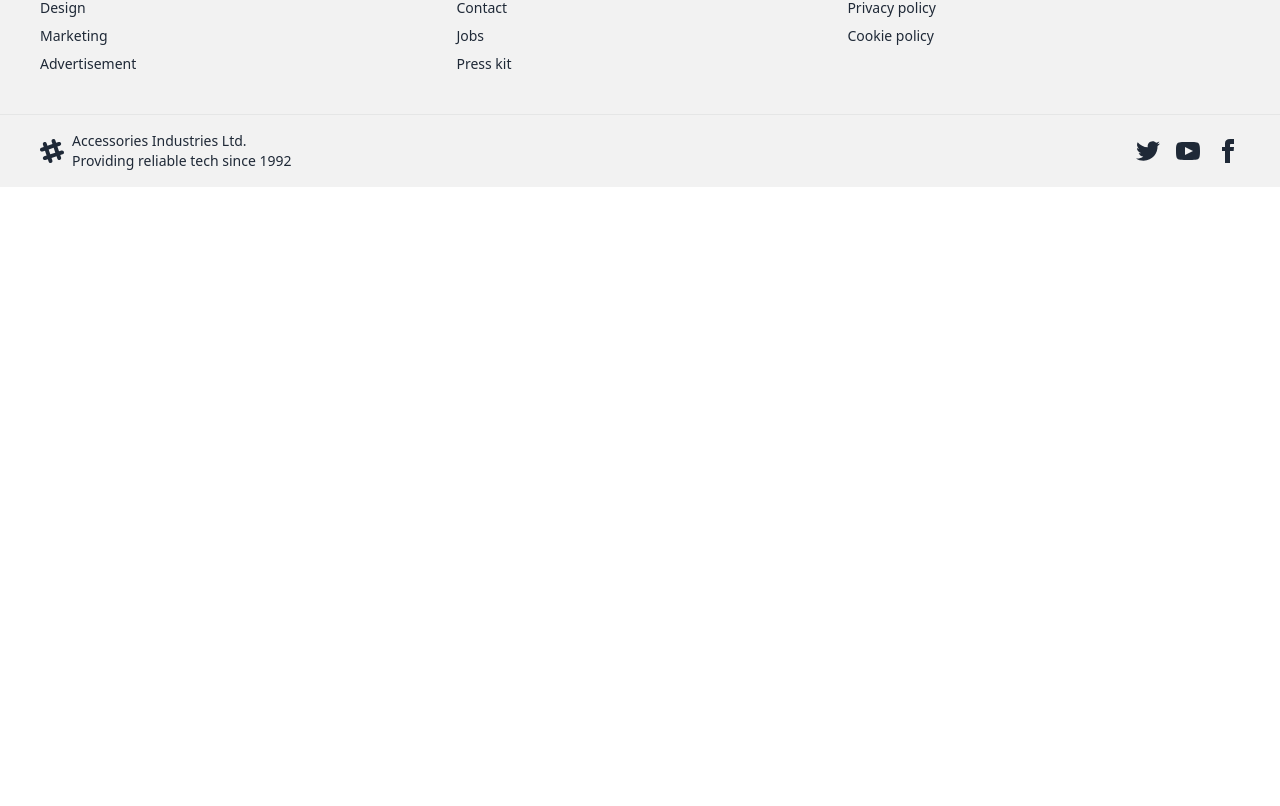
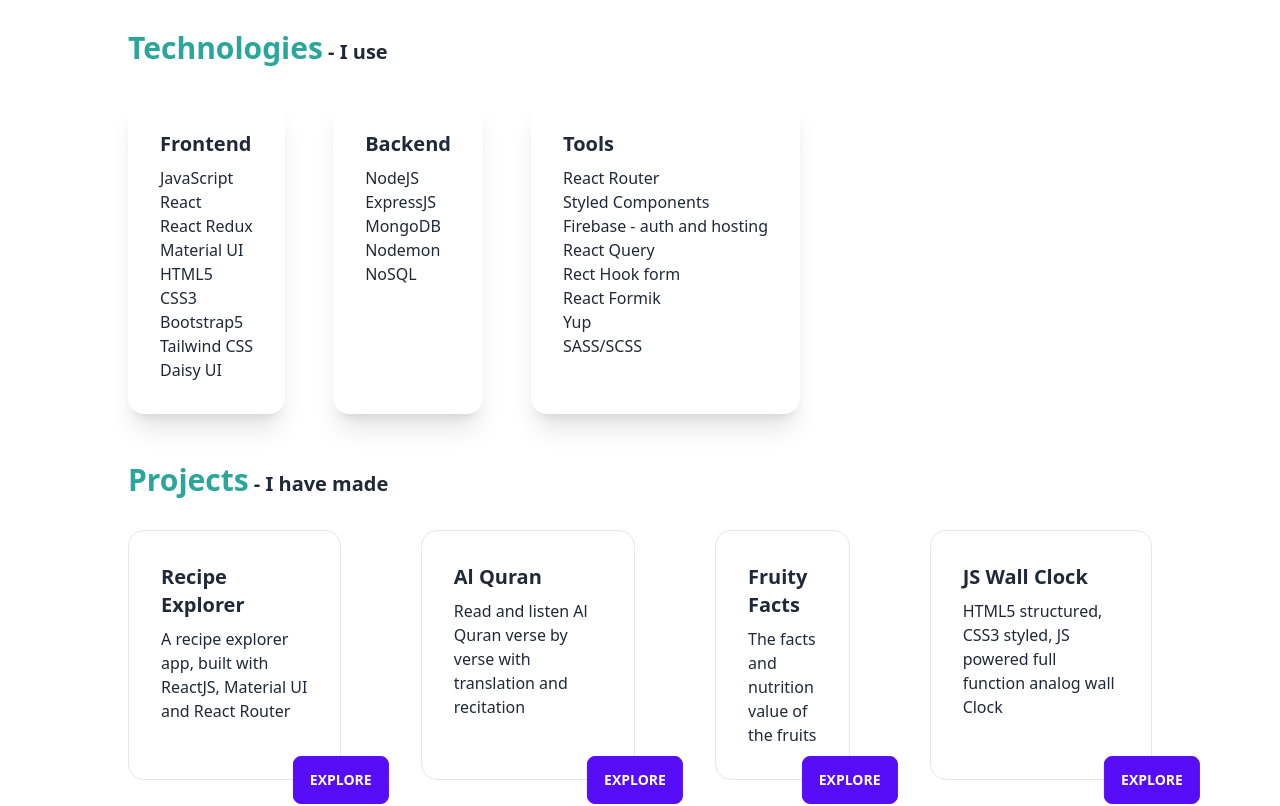
Before and after one commit to hasanTheBest/computer-accessories-client, a React (Create React App) app: page /portfolio in a window 1280 px wide. Shown: the part 194-1000 px from the top of the page. Before the commit the page ends 800 px from the top, so only its background shows below. Built offline with nearby package versions, Linux system fonts and the light colour scheme; no server answers.

Commit message:
protfolio section added.

```diff
--- a/src/pages/Blog/FilterProductByName.jsx
+++ b/src/pages/Blog/FilterProductByName.jsx
@@ -125,13 +125,17 @@
           <pre data-prefix=">" class="text-warning">
             <code>
               {`
-                const electronics = products.filter(product => product.category === "electronics")
-                console.log(electronics)
+                function search(products, cateName){
+                  const electronics = products.filter(product => product.category === catName)
+                  return electronics;
+                }
+                console.log(search(products, electronics))
                 `}
             </code>
           </pre>
           <pre data-prefix=">" class="text-success">
             <code>
+              Output:
               {`
                 {
                   title: "WD 2TB Elements Portable External Hard Drive - USB 3.0 ",
--- a/src/pages/Portfolio.jsx
+++ b/src/pages/Portfolio.jsx
@@ -1,7 +1,162 @@
 import React from "react";
+import { Link } from "react-router-dom";
 
 const Portfolio = () => {
-  return <div>Portfolio</div>;
+  return (
+    <section className="max-w-screen-lg mx-auto">
+      <div className="text-center p-6 mb-12">
+        <h2 className="text-4xl font-semibold">Mahmudul Hasan</h2>
+        <p>mhasan.send@gmail.com</p>
+      </div>
+
+      <div className="mb-12">
+        <h3 className="text-xl font-semibold mb-8">
+          <span className="text-3xl text-accent-focus">Technologies</span> - I
+          use
+        </h3>
+        <div className="flex flex-col lg:flex-row gap-6 lg:gap-12">
+          {/* Frontend */}
+          <div class="card bg-base-100 shadow-xl">
+            <div class="card-body">
+              <h2 class="card-title">Frontend</h2>
+              <ul className="menu">
+                <li>JavaScript</li>
+                <li>React</li>
+                <li>React Redux</li>
+                <li>Material UI</li>
+                <li>HTML5</li>
+                <li>CSS3</li>
+                <li>Bootstrap5</li>
+                <li>Tailwind CSS</li>
+                <li>Daisy UI</li>
+              </ul>
+            </div>
+          </div>
+
+          {/* Backend */}
+          <div class="card bg-base-100 shadow-xl">
+            <div class="card-body">
+              <h2 class="card-title">Backend</h2>
+              <ul className="menu">
+                <li>NodeJS</li>
+                <li>ExpressJS</li>
+                <li>MongoDB</li>
+                <li>Nodemon</li>
+                <li>NoSQL</li>
+              </ul>
+            </div>
+          </div>
+
+          {/* Tools */}
+          <div class="card bg-base-100 shadow-xl">
+            <div class="card-body">
+              <h2 class="card-title">Tools</h2>
+              <ul className="menu">
+                <li>React Router</li>
+                <li>Styled Components</li>
+                <li>Firebase - auth and hosting</li>
+                <li>React Query</li>
+                <li>Rect Hook form</li>
+                <li>React Formik</li>
+                <li>Yup</li>
+                <li>SASS/SCSS</li>
+              </ul>
+            </div>
+          </div>
+        </div>
+      </div>
+
+      <div className="mb-12">
+        <h3 className="text-xl font-semibold mb-8">
+          <span className="text-3xl text-accent-focus">Projects</span> - I have
+          made
+        </h3>
+
+        <div className="flex flex-col lg:flex-row gap-12 lg:gap-20">
+          {/* Project 1 recipe explorer */}
+          <div class="indicator">
+            <div class="indicator-item indicator-bottom">
+              <Link
+                class="btn btn-primary"
+                to="https://try-recipes.netlify.app/"
+              >
+                Explore
+              </Link>
+            </div>
+            <div class="card border">
+              <div class="card-body">
+                <h2 class="card-title">Recipe Explorer</h2>
+                <p>
+                  A recipe explorer app, built with ReactJS, Material UI and
+                  React Router
+                </p>
+              </div>
+            </div>
+          </div>
+
+          {/* Project 2 Al quran */}
+          <div class="indicator">
+            <div class="indicator-item indicator-bottom">
+              <Link
+                class="btn btn-primary"
+                to="https://hasanthebest.github.io/al-quran-js/"
+              >
+                Explore
+              </Link>
+            </div>
+            <div class="card border">
+              <div class="card-body">
+                <h2 class="card-title">Al Quran</h2>
+                <p>
+                  Read and listen Al Quran verse by verse with translation and
+                  recitation
+                </p>
+              </div>
+            </div>
+          </div>
+
+          {/* Project 2 Al quran */}
+          <div class="indicator">
+            <div class="indicator-item indicator-bottom">
+              <Link
+                class="btn btn-primary"
+                to="https://hasanthebest.github.io/fruity-facts/"
+              >
+                Explore
+              </Link>
+            </div>
+            <div class="card border">
+              <div class="card-body">
+                <h2 class="card-title">Fruity Facts</h2>
+                <p>The facts and nutrition value of the fruits</p>
+              </div>
+            </div>
+          </div>
+
+          {/* Project 2 Al quran */}
+          <div class="indicator">
+            <div class="indicator-item indicator-bottom">
+              <Link
+                class="btn btn-primary"
+                to="https://hasanthebest.github.io/js-wall-clock/"
+              >
+                Explore
+              </Link>
+            </div>
+            <div class="card border">
+              <div class="card-body">
+                <h2 class="card-title">JS Wall Clock</h2>
+                <p>
+                  HTML5 structured, CSS3 styled, JS powered full function analog
+                  wall Clock
+                </p>
+              </div>
+            </div>
+          </div>
+        </div>
+      </div>
+    </section>
+  );
 };
 
 export default Portfolio;
```
